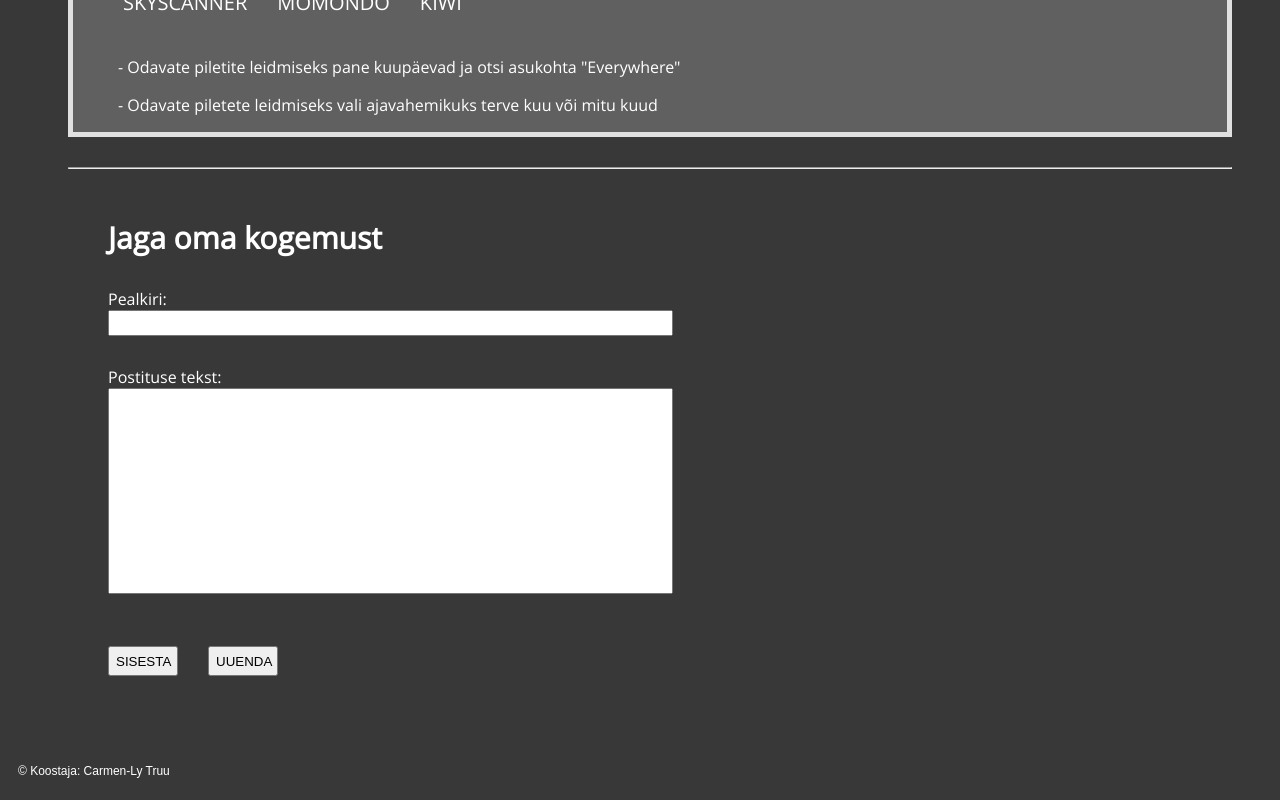
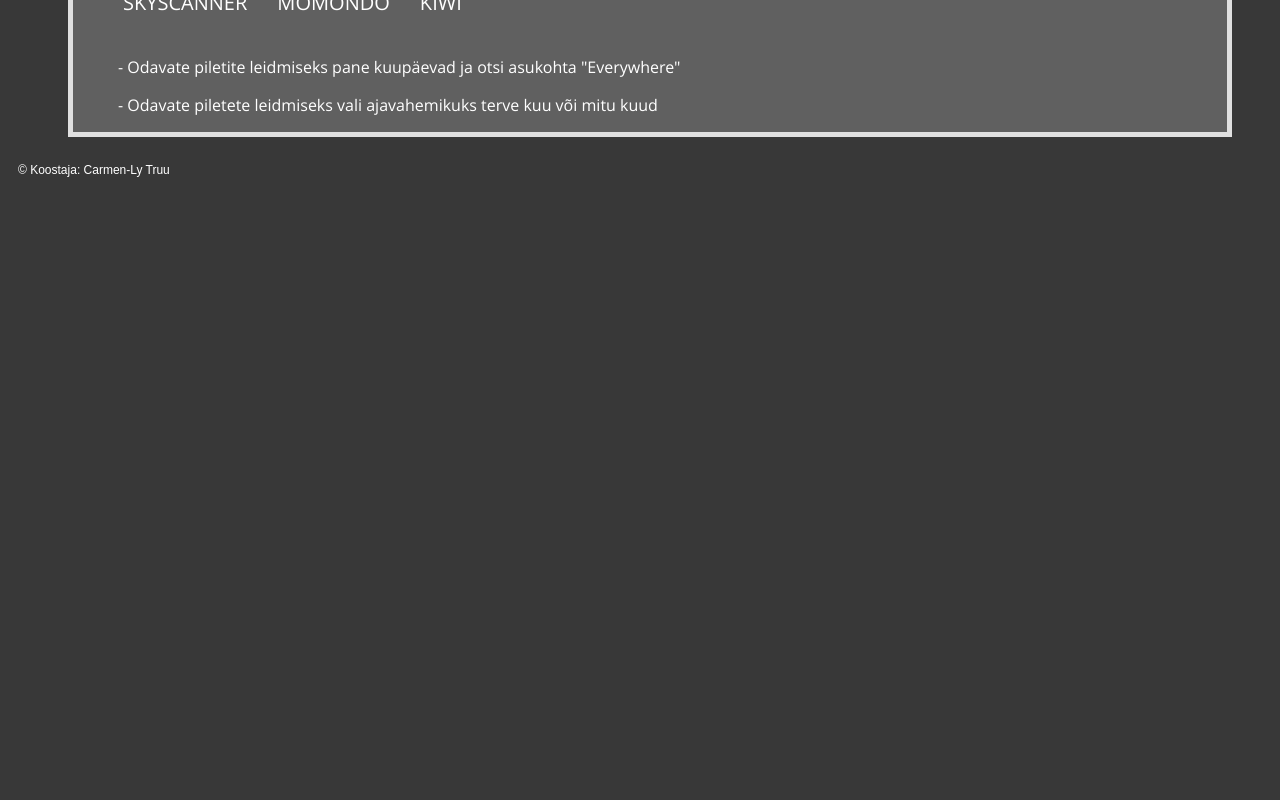
Before and after one commit to carmen1256/truu-website, a Vue app: page /Voimalused in a window 1280 px wide. Shown: the part 804-1604 px from the top of the page. After the commit the page ends 1003 px from the top, so only its background shows below. Built offline with nearby package versions, Linux system fonts and the light colour scheme.

Commit message:
form fix

```diff
--- a/src/components/Form.vue
+++ b/src/components/Form.vue
@@ -8,8 +8,7 @@
     <input type="text" id="title" name="title" v-model="title"><br>
     <label for="ptext">Postituse tekst:</label><br>
     <input type="text" id="ptext" name="ptext" v-model="ptext"><br><br>
-    <button type="submit" id="submit" v-on:click="click_post">SISESTA</button>
-    <button @click="reset_input" type="submit" id="submit" v-on:click="click_get">UUENDA</button>
+    <button type="submit" id="submit" v-on:click="click_post();click_get()">SISESTA</button>
     <ul>
       <li v-for="postitus in postitused" v-bind:key="postitus">
           <h2>{{postitus.posttitle}}</h2> {{postitus.posttext}}</li>
@@ -20,6 +19,9 @@
 <script>
 
 export default {
+  created () {
+    this.click_get()
+  },
   data() {
     return {
       title: '',
@@ -62,6 +64,7 @@ export default {
     }
   }
 };
+
 </script>
 
 <style scoped>
--- a/src/views/Avaleht.vue
+++ b/src/views/Avaleht.vue
@@ -22,17 +22,20 @@
   <img class="pilt" alt="reisiblogi" src="../assets/c3.jpg">
   </div>
 </div>
+<hr>
+<Form />
 </body>
 </template>
 
 <!--Päise importimine-->
 <script>
 import Header from '@/components/Header.vue'
+import Form from '@/components/Form.vue'
 
 export default {
   name: 'Avaleht',
   components: {
-    Header
+    Header, Form
   }
 }
 
@@ -75,6 +78,10 @@ body {
 
 .pilt:hover {
   filter: saturate(1.15) brightness(1.1);
+}
+
+hr {
+  margin-top: 30px;
 }
 
 
--- a/src/views/Voimalused.vue
+++ b/src/views/Voimalused.vue
@@ -35,21 +35,16 @@
     </div>
 </ul>
 </div>
-<hr>
-
-<Form />
 </body>
 </template>
 
 <script>
 import Blogi from '@/components/Blogi.vue'
-import Form from '@/components/Form.vue'
-
 
 export default {
   name: 'Praktika',
   components: {
-      Blogi, Form
+      Blogi
   }
 
 }
```
